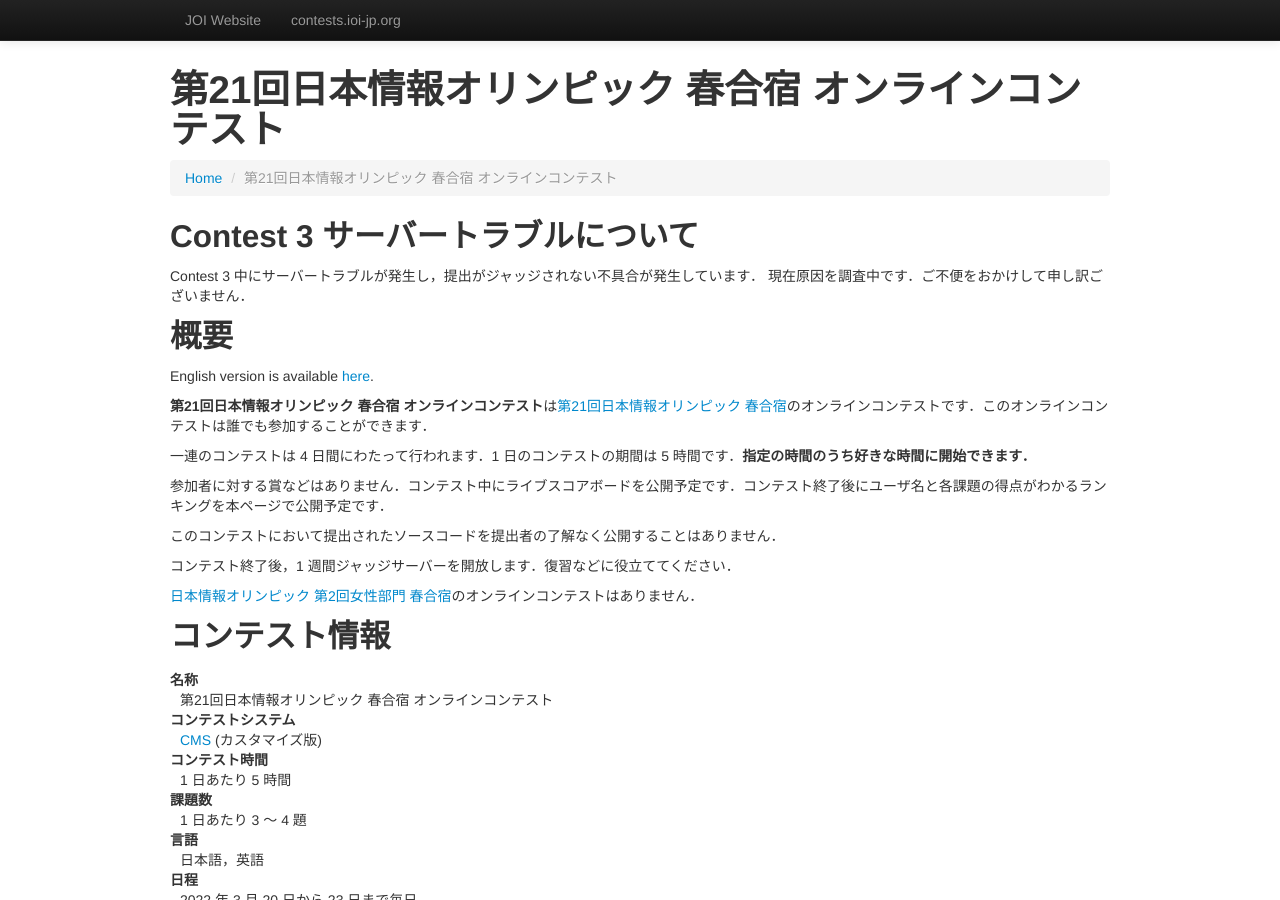
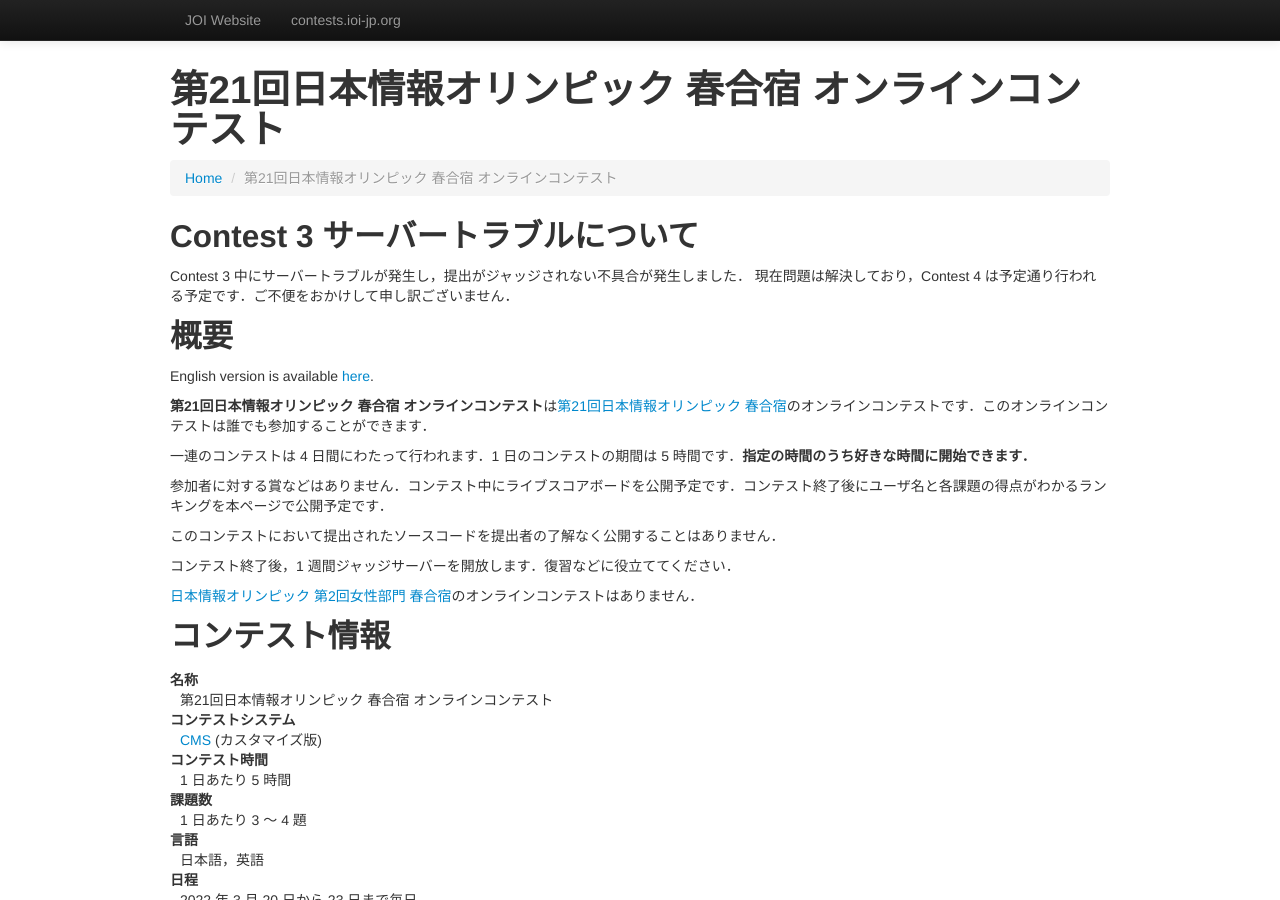
Before and after one commit to jcioi/joi-contests-site, a Jekyll site: the page built from joi-sp-2022/index.md, in a window 1280 px wide and 900 px high. Built offline with Jekyll 4.4.1, drawn with Linux system fonts in a browser that asks for light colours.

Commit message:
update sp2022

```diff
--- a/joi-sp-2022/index.md
+++ b/joi-sp-2022/index.md
@@ -7,8 +7,8 @@ breadcrumb:
 ---
 
 ## Contest 3 サーバートラブルについて
-Contest 3 中にサーバートラブルが発生し，提出がジャッジされない不具合が発生しています．
-現在原因を調査中です．ご不便をおかけして申し訳ございません．
+Contest 3 中にサーバートラブルが発生し，提出がジャッジされない不具合が発生しました．
+現在問題は解決しており，Contest 4 は予定通り行われる予定です．ご不便をおかけして申し訳ございません．
 
 ## 概要
 
```
Also changed, not shown: joi-sp-2022/index-en.md (+1 -1 lines).
